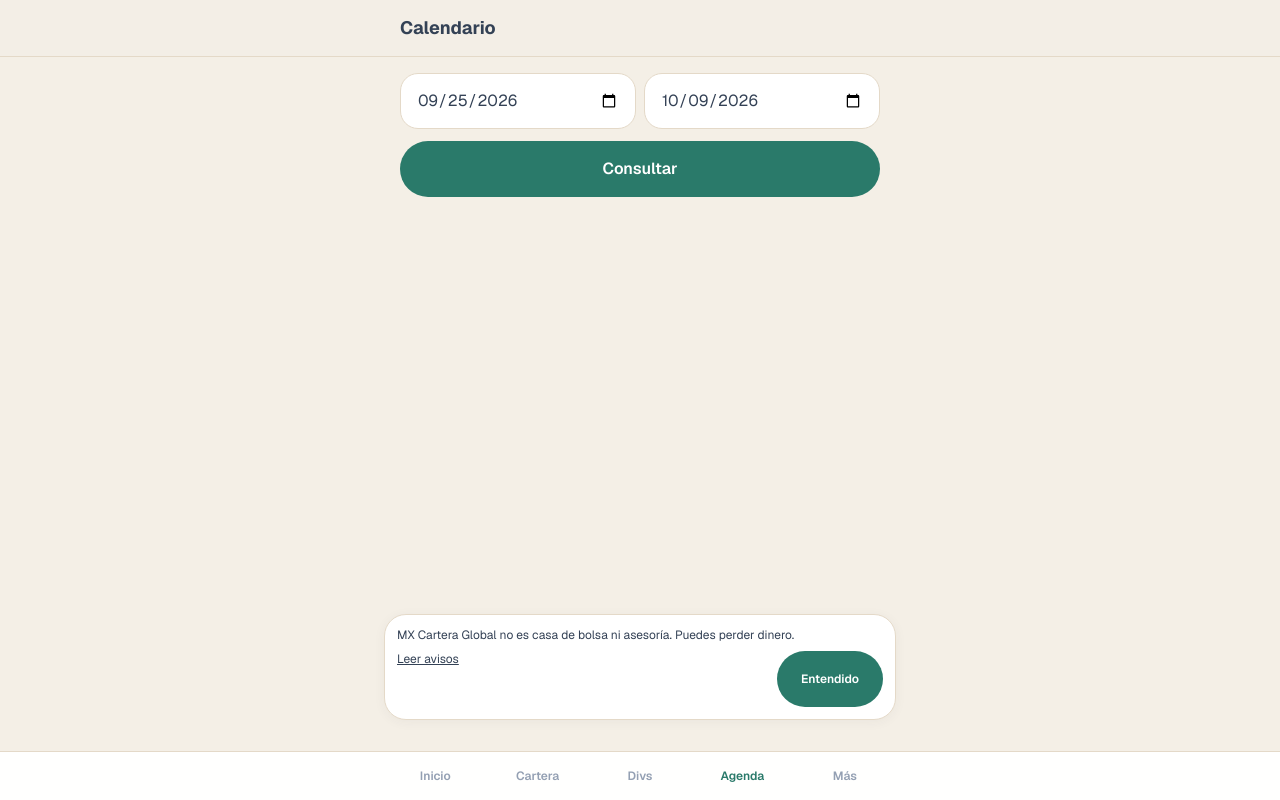
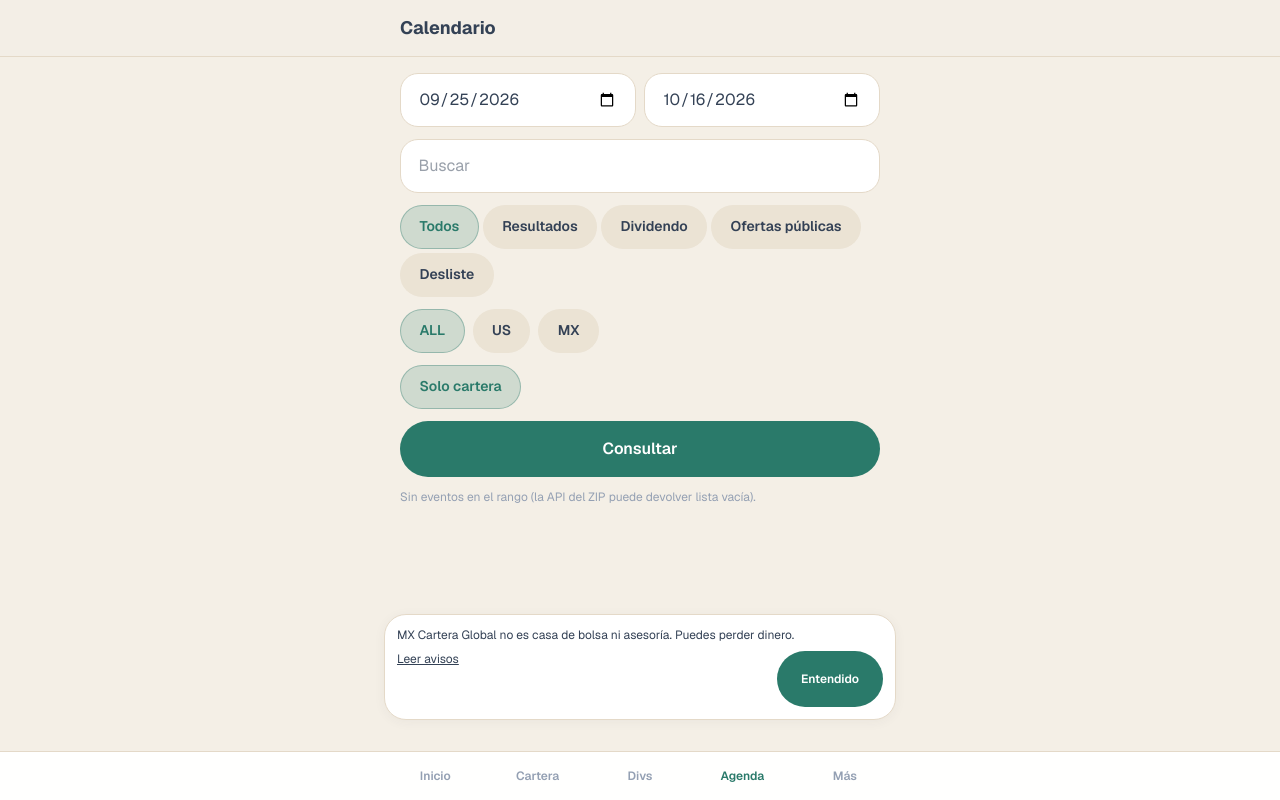
Before and after one commit to muecojulio/mxcarteraglobal, a Next.js app in the folder marketpulse/: page /calendar in a window 1280 px wide. Built offline with nearby package versions, Linux system fonts and the light colour scheme.

Commit message:
Restore ZIP CSS metrics calendar IPO and 150 dividend payers

```diff
--- a/marketpulse/src/app/calendar/page.tsx
+++ b/marketpulse/src/app/calendar/page.tsx
@@ -3,25 +3,43 @@ import { loadPositions } from "@/lib/persist";
 import { PortfolioEvents } from "@/components/PortfolioEvents";
 import { useCallback, useEffect, useMemo, useState } from "react";
 type CalendarEvent = { id: string; date: string; symbol?: string; title: string; type: "earnings" | "dividend" | "ipo" | "market" | "delisting"; region: "US" | "MX" | "GLOBAL"; detail?: string; source: string };
+const TYPE_META: Record<CalendarEvent["type"], { label: string; icon: string }> = {
+  earnings: { label: "Resultados", icon: "📊" },
+  dividend: { label: "Dividendo", icon: "💰" },
+  ipo: { label: "Ofertas públicas", icon: "🚀" },
+  market: { label: "Mercado", icon: "🏛️" },
+  delisting: { label: "Desliste", icon: "⛔" },
+};
 function todayISO() { return new Date().toISOString().slice(0, 10); }
 function addDays(iso: string, days: number) { const d = new Date(iso + "T12:00:00"); d.setDate(d.getDate() + days); return d.toISOString().slice(0, 10); }
 function formatDay(iso: string) { try { return new Date(iso + "T12:00:00").toLocaleDateString("es-MX", { weekday: "short", day: "numeric", month: "short" }); } catch { return iso; } }
 export default function CalendarPage() {
   const [from, setFrom] = useState(todayISO());
-  const [to, setTo] = useState(addDays(todayISO(), 14));
+  const [to, setTo] = useState(addDays(todayISO(), 21));
+  const [filter, setFilter] = useState<"all" | CalendarEvent["type"]>("all");
+  const [region, setRegion] = useState<"ALL" | "US" | "MX">("ALL");
+  const [search, setSearch] = useState("");
   const [events, setEvents] = useState<CalendarEvent[]>([]);
   const [loading, setLoading] = useState(false);
-  const symbols = useMemo(() => loadPositions().map((p) => p.symbol), []);
+  const [onlyHoldings, setOnlyHoldings] = useState(true);
+  const holdingSymbols = useMemo(() => loadPositions().map((p) => p.symbol), []);
   const load = useCallback(async () => {
     setLoading(true);
     try {
-      const res = await fetch(`/api/calendar?from=${from}&to=${to}`);
+      const res = await fetch(`/api/calendar?from=${from}&to=${to}&type=${filter}`);
       const data = await res.json();
       setEvents(Array.isArray(data.events) ? data.events : []);
     } catch { setEvents([]); }
     finally { setLoading(false); }
-  }, [from, to]);
+  }, [from, to, filter]);
   useEffect(() => { void load(); }, [load]);
+  const visible = events.filter((ev) => {
+    if (region !== "ALL" && ev.region !== region && ev.region !== "GLOBAL") return false;
+    if (filter !== "all" && ev.type !== filter) return false;
+    if (search && !(`${ev.symbol || ""} ${ev.title}`).toUpperCase().includes(search.toUpperCase())) return false;
+    if (onlyHoldings && ev.symbol && !holdingSymbols.some((s) => s.toUpperCase() === ev.symbol!.toUpperCase())) return false;
+    return true;
+  });
   return (
     <div className="flex flex-col min-h-full">
       <header className="sticky top-0 z-40 bg-background/95 border-b border-border safe-top">
@@ -29,15 +47,19 @@ export default function CalendarPage() {
       </header>
       <main className="flex-1 max-w-lg mx-auto w-full px-4 py-4 space-y-3">
         <div className="flex gap-2"><input className="ui-input" type="date" value={from} onChange={(e) => setFrom(e.target.value)} /><input className="ui-input" type="date" value={to} onChange={(e) => setTo(e.target.value)} /></div>
+        <input className="ui-input" placeholder="Buscar" value={search} onChange={(e) => setSearch(e.target.value)} />
+        <div className="flex flex-wrap gap-1">{(["all", "earnings", "dividend", "ipo", "delisting"] as const).map((t) => <button key={t} type="button" className={filter === t ? "ui-chip ui-chip-active" : "ui-chip"} onClick={() => setFilter(t)}>{t === "all" ? "Todos" : TYPE_META[t].label}</button>)}</div>
+        <div className="flex gap-2">{(["ALL", "US", "MX"] as const).map((r) => <button key={r} type="button" className={region === r ? "ui-chip ui-chip-active" : "ui-chip"} onClick={() => setRegion(r)}>{r}</button>)}</div>
+        <button type="button" className={onlyHoldings ? "ui-chip ui-chip-active" : "ui-chip"} onClick={() => setOnlyHoldings((v) => !v)}>Solo cartera</button>
         <button type="button" className="ui-btn ui-btn-primary w-full" onClick={() => void load()}>{loading ? "Cargando…" : "Consultar"}</button>
-        <PortfolioEvents symbols={symbols} />
-        {events.map((ev) => (
+        <PortfolioEvents symbols={holdingSymbols} />
+        {visible.map((ev) => (
           <div key={ev.id} className="bg-card border border-border rounded-xl p-3">
-            <p className="text-xs text-muted">{formatDay(ev.date)} · {ev.type} · {ev.region}</p>
+            <p className="text-xs text-muted">{TYPE_META[ev.type].icon} {formatDay(ev.date)} · {TYPE_META[ev.type].label} · {ev.region}</p>
             <p className="text-sm font-medium">{ev.symbol ? `${ev.symbol} · ` : ""}{ev.title}</p>
-            {ev.detail ? <p className="text-xs text-muted">{ev.detail}</p> : null}
           </div>
         ))}
+        {!loading && visible.length === 0 ? <p className="text-xs text-muted">Sin eventos en el rango (la API del ZIP puede devolver lista vacía).</p> : null}
       </main>
     </div>
   );
--- a/marketpulse/src/app/globals.css
+++ b/marketpulse/src/app/globals.css
@@ -12,18 +12,11 @@
   :root:not(.light) {
     --background: #141820; --foreground: #e2e8f0; --card: #1e2530; --card-foreground: #e2e8f0;
     --primary: #5cbcab; --primary-foreground: #141820; --secondary: #2a3342; --muted: #9aa5b8; --border: #323c4d;
-    --success: #5fc4a0; --danger: #e8b0b0; --warning: #e8cb8e; --accent-soft: #4a6a9a;
-    --shadow-soft: 0 2px 12px rgba(0,0,0,.25); --shadow-nav: 0 -6px 28px rgba(0,0,0,.35);
+    --success: #5fc4a0; --danger: #e8b0b0; --warning: #e8cb8e;
   }
 }
-html.dark {
-  --background: #141820; --foreground: #e2e8f0; --card: #1e2530; --card-foreground: #e2e8f0;
-  --primary: #5cbcab; --primary-foreground: #141820; --secondary: #2a3342; --muted: #9aa5b8; --border: #323c4d;
-  --success: #5fc4a0; --danger: #e8b0b0; --warning: #e8cb8e;
-}
-html.light {
-  --background: #f4efe6; --foreground: #334155; --card: #ffffff; --primary: #2a7a6a; --border: #e4d9c8;
-}
+html.dark { --background: #141820; --foreground: #e2e8f0; --card: #1e2530; --primary: #5cbcab; --border: #323c4d; --success: #5fc4a0; --danger: #e8b0b0; }
+html.light { --background: #f4efe6; --foreground: #334155; --card: #ffffff; --primary: #2a7a6a; --border: #e4d9c8; }
 @theme inline {
   --color-background: var(--background); --color-foreground: var(--foreground); --color-card: var(--card);
   --color-card-foreground: var(--card-foreground); --color-primary: var(--primary); --color-primary-foreground: var(--primary-foreground);
@@ -39,10 +32,15 @@ body { background: var(--background); color: var(--foreground); font-family: var
 .ui-btn { display: inline-flex; align-items: center; justify-content: center; min-height: var(--touch-comfortable); min-width: var(--touch-min); padding: .85rem 1.5rem; border-radius: var(--radius-full); font-weight: 600; border: none; cursor: pointer; transition: transform 180ms cubic-bezier(.22,1,.36,1), opacity 160ms cubic-bezier(.22,1,.36,1); }
 .ui-btn:active { transform: scale(.96); opacity: .92; }
 .ui-btn-primary { background: var(--primary); color: var(--primary-foreground); }
-.ui-input { width: 100%; min-height: var(--touch-comfortable); border: 1px solid var(--border); background: var(--card); color: var(--foreground); border-radius: var(--radius-md); padding: .75rem 1rem; }
-.ui-chip { min-height: 40px; padding: .4rem .9rem; border-radius: var(--radius-full); border: 1px solid var(--border); background: var(--card); font-size: .8rem; }
-.ui-chip-active { background: var(--primary); color: var(--primary-foreground); border-color: var(--primary); }
-.ui-switch { width: 48px; height: 28px; border-radius: 999px; background: var(--secondary); position: relative; transition: background 180ms ease; }
-.ui-switch[data-on="true"] { background: var(--primary); }
-.ui-switch::after { content: ""; position: absolute; top: 3px; left: 3px; width: 22px; height: 22px; border-radius: 50%; background: #fff; transition: transform 180ms cubic-bezier(.22,1,.36,1); }
-.ui-switch[data-on="true"]::after { transform: translateX(20px); }
+.ui-btn-secondary { background: var(--secondary); color: var(--foreground); border: 1px solid var(--border); }
+.ui-btn-ghost { background: transparent; color: var(--foreground); box-shadow: none; border: 1px solid var(--border); }
+.ui-input { min-height: var(--touch-min); width: 100%; border-radius: var(--radius-md); border: 1px solid var(--border); background: var(--card); padding: .85rem 1.1rem; font-size: 1rem; color: var(--foreground); outline: none; }
+.ui-input:focus { border-color: var(--primary); box-shadow: 0 0 0 3px color-mix(in srgb, var(--primary) 25%, transparent); }
+.ui-chip { display: inline-flex; align-items: center; justify-content: center; min-height: 44px; padding: .45rem 1.15rem; border-radius: var(--radius-full); font-size: .875rem; font-weight: 600; background: var(--secondary); color: var(--foreground); border: 1px solid transparent; }
+.ui-chip-active { background: color-mix(in srgb, var(--primary) 18%, transparent); color: var(--primary); border-color: color-mix(in srgb, var(--primary) 35%, transparent); }
+.ui-switch { --track-w: 52px; --track-h: 32px; --thumb: 26px; position: relative; display: inline-flex; align-items: center; width: var(--track-w); height: var(--track-h); min-width: 48px; min-height: 48px; border: none; background: transparent; cursor: pointer; }
+.ui-switch-track { width: var(--track-w); height: var(--track-h); border-radius: 9999px; background: var(--secondary); border: 1px solid var(--border); position: relative; }
+.ui-switch-thumb { position: absolute; top: 50%; left: 3px; width: var(--thumb); height: var(--thumb); border-radius: 9999px; background: var(--card); transform: translateY(-50%); transition: transform 220ms cubic-bezier(.22,1,.36,1); }
+.ui-switch[aria-checked="true"] .ui-switch-track { background: color-mix(in srgb, var(--primary) 55%, var(--secondary)); }
+.ui-switch[aria-checked="true"] .ui-switch-thumb { transform: translateY(-50%) translateX(20px); }
+@media (hover: hover) and (pointer: fine) { .ui-btn:hover { transform: translateY(-1px); } }
--- a/marketpulse/src/app/ipo/page.tsx
+++ b/marketpulse/src/app/ipo/page.tsx
@@ -1,30 +1,50 @@
 "use client";
-import { useCallback, useEffect, useState } from "react";
+import { useCallback, useEffect, useMemo, useState } from "react";
 import { useUsdMxn, formatMxn } from "@/lib/fx";
 type IpoItem = { date: string; symbol?: string; name: string; exchange?: string; price?: string; status?: string; numberOfShares?: number; totalSharesValue?: number };
+const STATUS_LABEL: Record<string, string> = { expected: "Esperado", filed: "Registrado", priced: "Precio fijado", withdrawn: "Retirado" };
 function formatDay(iso: string) { try { return new Date(iso + "T12:00:00").toLocaleDateString("es-MX", { weekday: "short", day: "numeric", month: "short", year: "numeric" }); } catch { return iso; } }
-function formatShares(n?: number) { if (n == null) return null; if (n >= 1_000_000) return `${(n / 1_000_000).toFixed(1)}M acciones`; if (n >= 1_000) return `${(n / 1_000).toFixed(0)}K acciones`; return `${n} acciones`; }
+function formatIpoPriceMxn(price?: string, usdMxn?: number | null) {
+  if (!price) return null;
+  const rate = usdMxn && usdMxn > 0 ? usdMxn : 17.5;
+  const range = String(price).trim().match(/^\$?\s*([\d.]+)\s*[-–]\s*\$?\s*([\d.]+)/);
+  if (range) return `${formatMxn(Number(range[1]) * rate)} – ${formatMxn(Number(range[2]) * rate)}`;
+  const num = Number(String(price).replace(/[^0-9.]/g, ""));
+  return Number.isFinite(num) && num > 0 ? formatMxn(num * rate) : price;
+}
 export default function IpoPage() {
-  const { fx } = useUsdMxn();
-  const [items, setItems] = useState<IpoItem[]>([]);
+  const { fx } = useUsdMxn(120_000);
+  const [status, setStatus] = useState<"all" | "expected" | "filed" | "priced">("all");
+  const [search, setSearch] = useState("");
+  const [ipos, setIpos] = useState<IpoItem[]>([]);
   const [loading, setLoading] = useState(false);
+  const [error, setError] = useState<string | null>(null);
   const load = useCallback(async () => {
-    setLoading(true);
-    try { const res = await fetch("/api/ipo"); const data = await res.json(); setItems(Array.isArray(data.items) ? data.items : []); } catch { setItems([]); } finally { setLoading(false); }
-  }, []);
+    setLoading(true); setError(null);
+    try {
+      const res = await fetch(status === "all" ? "/api/ipo" : `/api/ipo?status=${status}`);
+      const data = await res.json();
+      setIpos(data.ipos || data.items || []);
+    } catch (e) { setError(e instanceof Error ? e.message : "Error"); setIpos([]); }
+    finally { setLoading(false); }
+  }, [status]);
   useEffect(() => { void load(); }, [load]);
+  const visible = useMemo(() => ipos.filter((it) => !search || `${it.symbol || ""} ${it.name}`.toUpperCase().includes(search.toUpperCase())), [ipos, search]);
   return (
     <div className="flex flex-col min-h-full">
       <header className="sticky top-0 z-40 bg-background/95 border-b border-border safe-top">
         <div className="flex items-center px-4 h-14 max-w-lg mx-auto"><h1 className="text-lg font-bold">IPOs</h1></div>
       </header>
       <main className="flex-1 max-w-lg mx-auto w-full px-4 py-4 space-y-3">
+        <input className="ui-input" placeholder="Buscar" value={search} onChange={(e) => setSearch(e.target.value)} />
+        <div className="flex flex-wrap gap-1">{(["all", "expected", "filed", "priced"] as const).map((s) => <button key={s} type="button" className={status === s ? "ui-chip ui-chip-active" : "ui-chip"} onClick={() => setStatus(s)}>{s === "all" ? "Todos" : STATUS_LABEL[s]}</button>)}</div>
         <button type="button" className="ui-btn ui-btn-primary w-full" onClick={() => void load()}>{loading ? "Cargando…" : "Actualizar"}</button>
-        {items.map((it, i) => (
+        {error ? <p className="text-danger text-sm">{error}</p> : null}
+        {visible.map((it, i) => (
           <div key={`${it.symbol || it.name}-${i}`} className="bg-card border border-border rounded-xl p-3">
-            <p className="text-xs text-muted">{formatDay(it.date)} {it.exchange ? `· ${it.exchange}` : ""}</p>
+            <p className="text-xs text-muted">{formatDay(it.date)} {it.exchange ? `· ${it.exchange}` : ""} {it.status ? `· ${STATUS_LABEL[it.status] || it.status}` : ""}</p>
             <p className="font-semibold text-sm">{it.symbol || "—"} · {it.name}</p>
-            <p className="text-xs text-muted">{it.price || "—"} · {formatShares(it.numberOfShares) || "—"} {it.totalSharesValue ? `· ${formatMxn(it.totalSharesValue * (fx?.usdMxn ?? 17.5))}` : ""}</p>
+            <p className="text-xs text-muted">{formatIpoPriceMxn(it.price, fx?.usdMxn) || it.price || "—"}</p>
           </div>
         ))}
       </main>
```
Also changed, not shown: marketpulse/src/app/metrics/page.tsx (+45 -14 lines).
